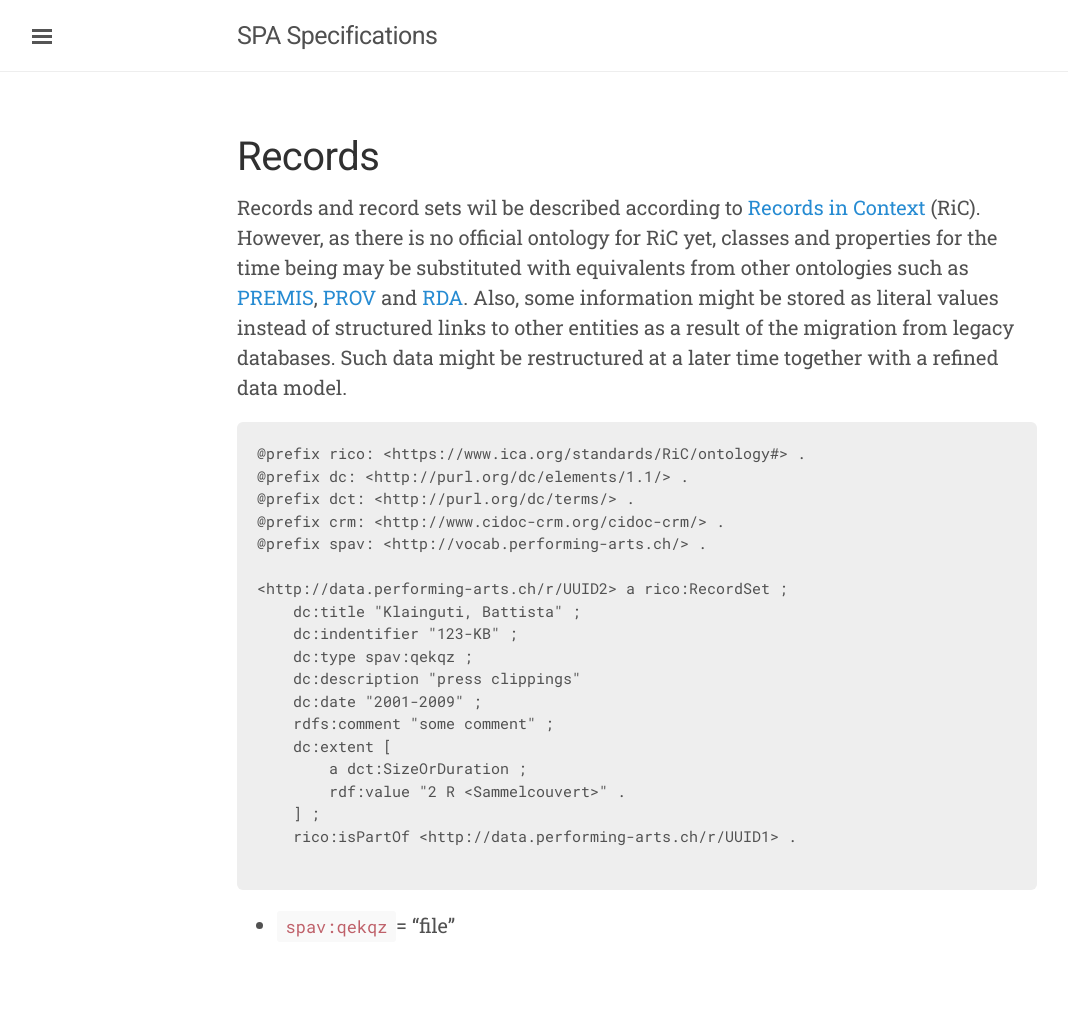
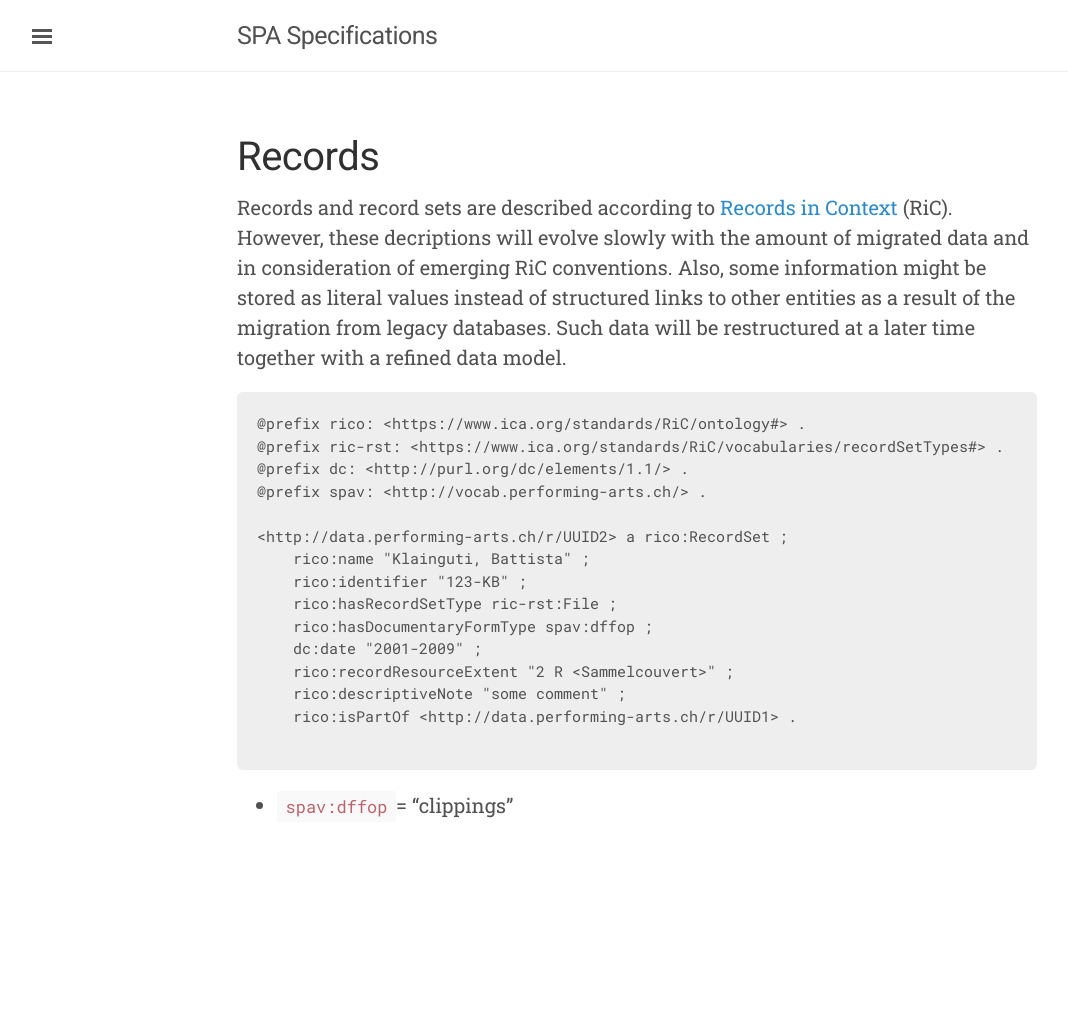
Before and after one commit to sapa/spa-specifications, a Jekyll site: the page built from records.md, in a window 1280 px wide. Shown: the whole page, without its empty margins (3-1071 px from the left). Built offline with Jekyll 4.4.1, drawn with Linux system fonts in a browser that asks for light colours; after the commit the page ends 900 px from its top, so only the background shows below that.

Commit message:
record sets with rico attributes

````diff
--- a/records.md
+++ b/records.md
@@ -3,28 +3,24 @@ layout: page
 title: Records
 ---
 
-Records and record sets wil be described according to [Records in Context](https://www.ica.org/en/egad-ric-conceptual-model "Records in Context") (RiC). However, as there is no official ontology for RiC yet, classes and properties for the time being may be substituted with equivalents from other ontologies such as [PREMIS](http://id.loc.gov/ontologies/premis.html), [PROV](http://www.w3.org/TR/prov-overview/) and [RDA](http://www.rdaregistry.info). Also, some information might be stored as literal values instead of structured links to other entities as a result of the migration from legacy databases. Such data might be restructured at a later time together with a refined data model.
+Records and record sets are described according to [Records in Context](https://www.ica.org/en/egad-ric-conceptual-model "Records in Context") (RiC). However, these decriptions will evolve slowly with the amount of migrated data and in consideration of emerging RiC conventions. Also, some information might be stored as literal values instead of structured links to other entities as a result of the migration from legacy databases. Such data will be restructured at a later time together with a refined data model.
 
 ```ttl
 @prefix rico: <https://www.ica.org/standards/RiC/ontology#> .
+@prefix ric-rst: <https://www.ica.org/standards/RiC/vocabularies/recordSetTypes#> .
 @prefix dc: <http://purl.org/dc/elements/1.1/> .
-@prefix dct: <http://purl.org/dc/terms/> .
-@prefix crm: <http://www.cidoc-crm.org/cidoc-crm/> .
 @prefix spav: <http://vocab.performing-arts.ch/> .
 
 <http://data.performing-arts.ch/r/UUID2> a rico:RecordSet ;
-    dc:title "Klainguti, Battista" ;
-    dc:indentifier "123-KB" ;
-    dc:type spav:qekqz ;
-    dc:description "press clippings"
+    rico:name "Klainguti, Battista" ;
+    rico:identifier "123-KB" ;
+    rico:hasRecordSetType ric-rst:File ;
+    rico:hasDocumentaryFormType spav:dffop ;
     dc:date "2001-2009" ;
-    rdfs:comment "some comment" ;
-    dc:extent [
-    	a dct:SizeOrDuration ;
-    	rdf:value "2 R <Sammelcouvert>" .
-    ] ;
+    rico:recordResourceExtent "2 R <Sammelcouvert>" ;
+    rico:descriptiveNote "some comment" ;
     rico:isPartOf <http://data.performing-arts.ch/r/UUID1> .
 
 ```
 
-* `spav:qekqz`= "file"
+* `spav:dffop`= "clippings"
````
